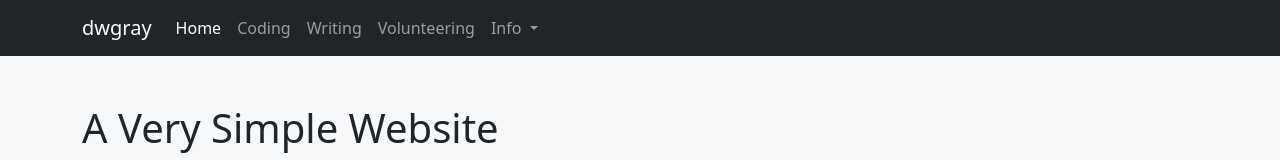
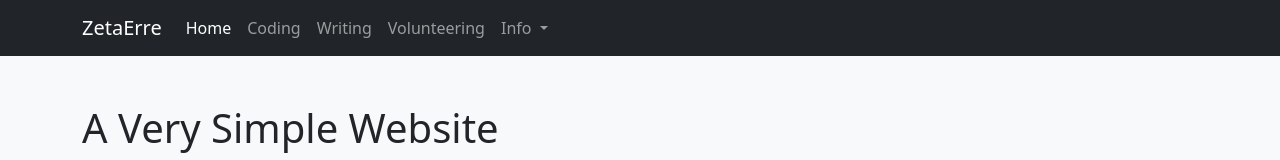
Before and after one commit to zetaerre/zetaerre.github.io, a plain HTML site: page index.html in a window 1280 px wide. Shown: the top 160 px of the page. Drawn offline with nearby package versions, Linux system fonts and the light colour scheme.

Commit message:
Update index.html

```diff
--- a/index.html
+++ b/index.html
@@ -13,7 +13,7 @@
 <body>
     <nav class="navbar navbar-expand-lg navbar-dark bg-dark">
         <div class="container">
-            <a class="navbar-brand" href="#">dwgray</a>
+            <a class="navbar-brand" href="#">ZetaErre</a>
             <button class="navbar-toggler" type="button" data-bs-toggle="collapse"
                 data-bs-target="#navbarSupportedContent" aria-controls="navbarSupportedContent" aria-expanded="false"
                 aria-label="Toggle navigation">
```
